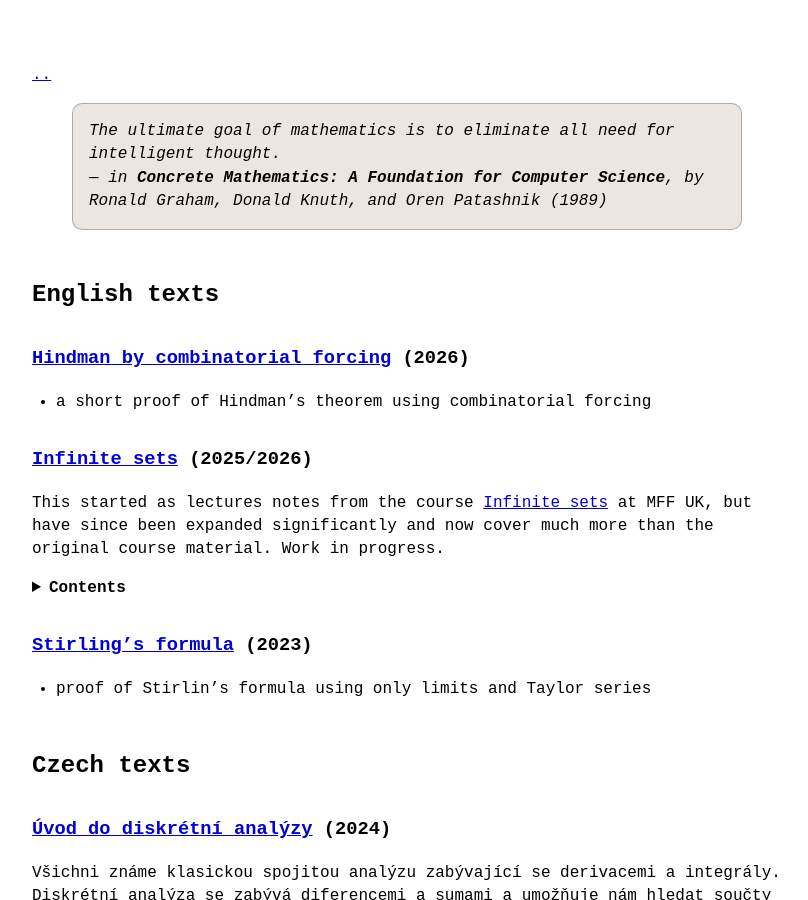
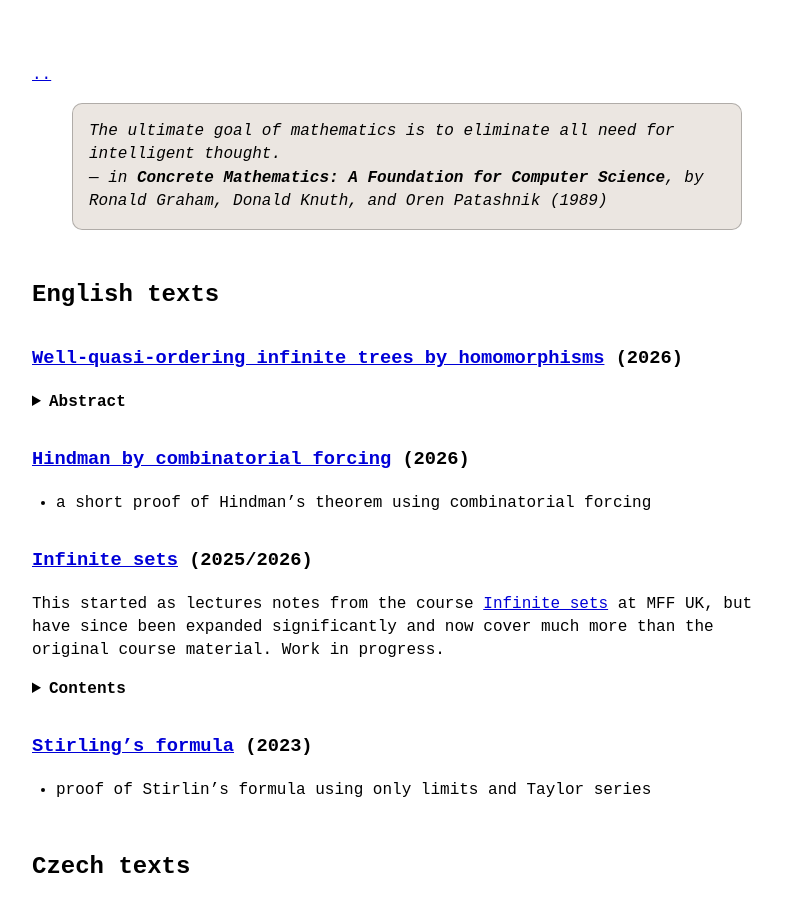
Before and after one commit to Couleslaw/couleslaw.github.io, a Jekyll site: the page built from papers/index.md, in a window 1280 px wide and 900 px high. Shown: the whole window, without its empty margins (233-1041 px from the left). Built offline with Jekyll 4.4.1, drawn with Linux system fonts in a browser that asks for light colours; formulas are drawn with MathJax 3.

Commit message:
add arxiv preprint of wqo

```diff
--- a/papers/index.md
+++ b/papers/index.md
@@ -8,6 +8,12 @@ title: Papers | Jakub Smolik
 > --- in **Concrete Mathematics: A Foundation for Computer Science**, by Ronald Graham, Donald Knuth, and Oren Patashnik (1989)
 
 ## English texts
+
+### [Well-quasi-ordering infinite trees by homomorphisms](https://arxiv.org/abs/2608.02136) (2026)
+
+<details><summary><b>Abstract</b></summary>
+Assuming the axiom of choice, we show that a weakened version of Nash-Williams' theorem about infinite trees can be recovered while completely avoiding better-quasi-orderings. In particular, we give a direct proof that the class of all order-theoretic trees is well-quasi-ordered by the tree-homomorphism relation.
+</details>
 
 ### [Hindman by combinatorial forcing](https://raw.githack.com/Couleslaw/my-papers/main/en/Hindman_proof.pdf) (2026)
 
```
Also changed, not shown: talks/index.md (+1 -1 lines).
